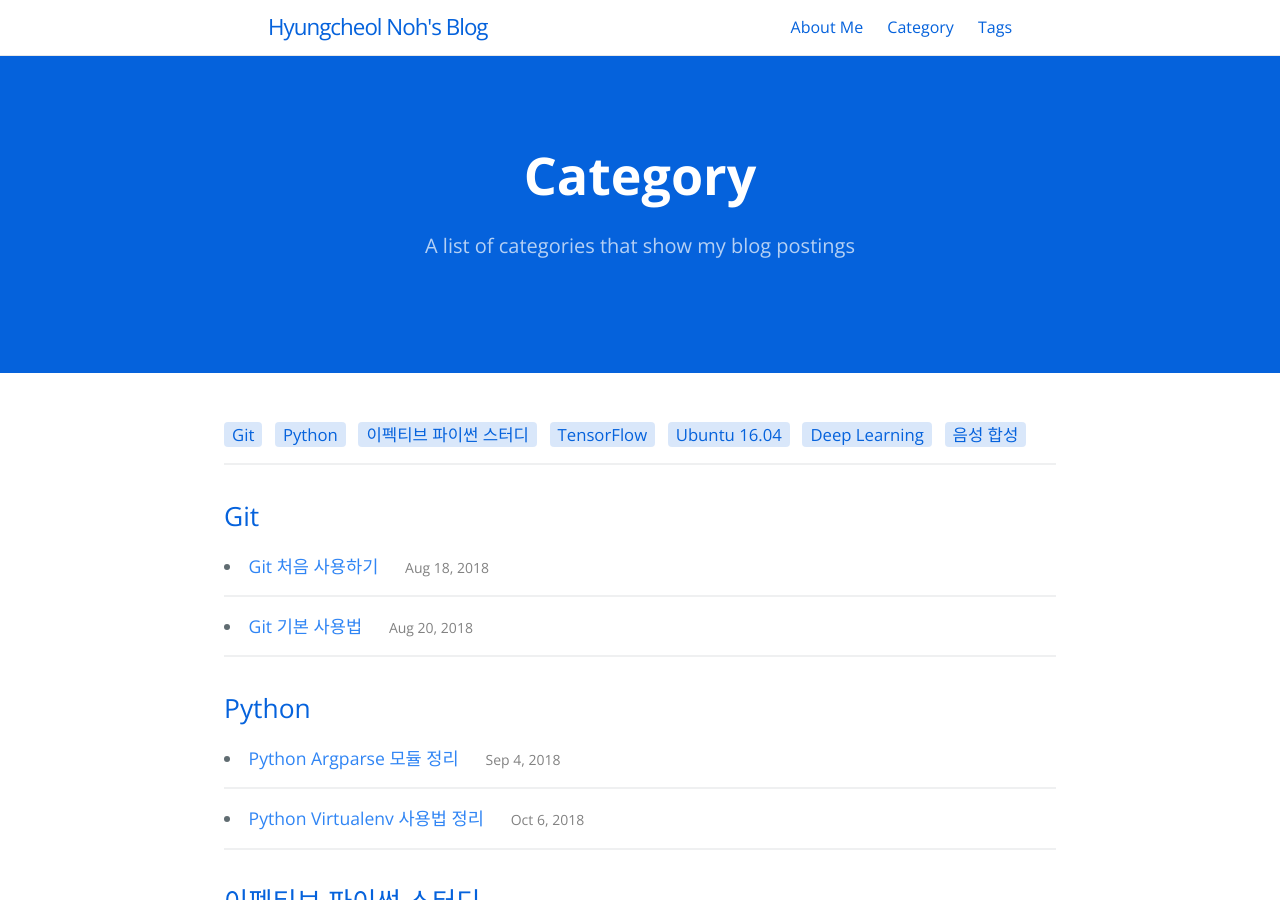
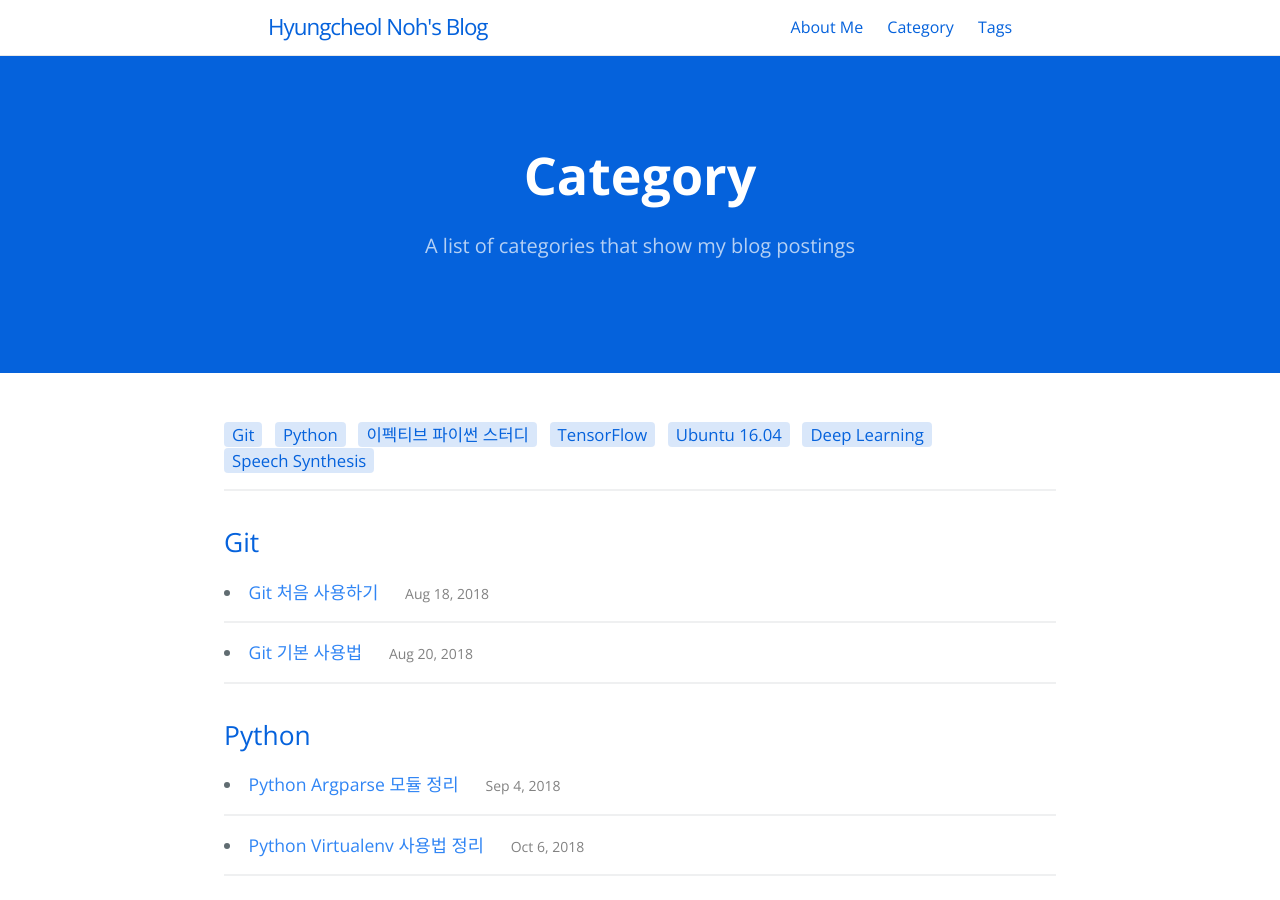
Before and after one commit to hcnoh/hcnoh.github.io, a Jekyll site: the page built from category.md, in a window 1280 px wide and 900 px high. Built offline with Jekyll 4.4.1, drawn with Linux system fonts in a browser that asks for light colours; some of the changed text lies outside the part shown.

Commit message:
Update 2018-12-11-tacotron.md

```diff
--- a/_posts/2018-12-11-tacotron.md
+++ b/_posts/2018-12-11-tacotron.md
@@ -5,7 +5,7 @@ title: "Tacotron 논문 정리"
 date: 2018-12-11 18:23:10
 tagline: "구글에서 개발한 음성합성 모델인 Tacotron을 스터디하여 정리"
 categories:
-- 음성 합성
+- Speech Synthesis
 tags:
 - speech
 - deep learning
```
